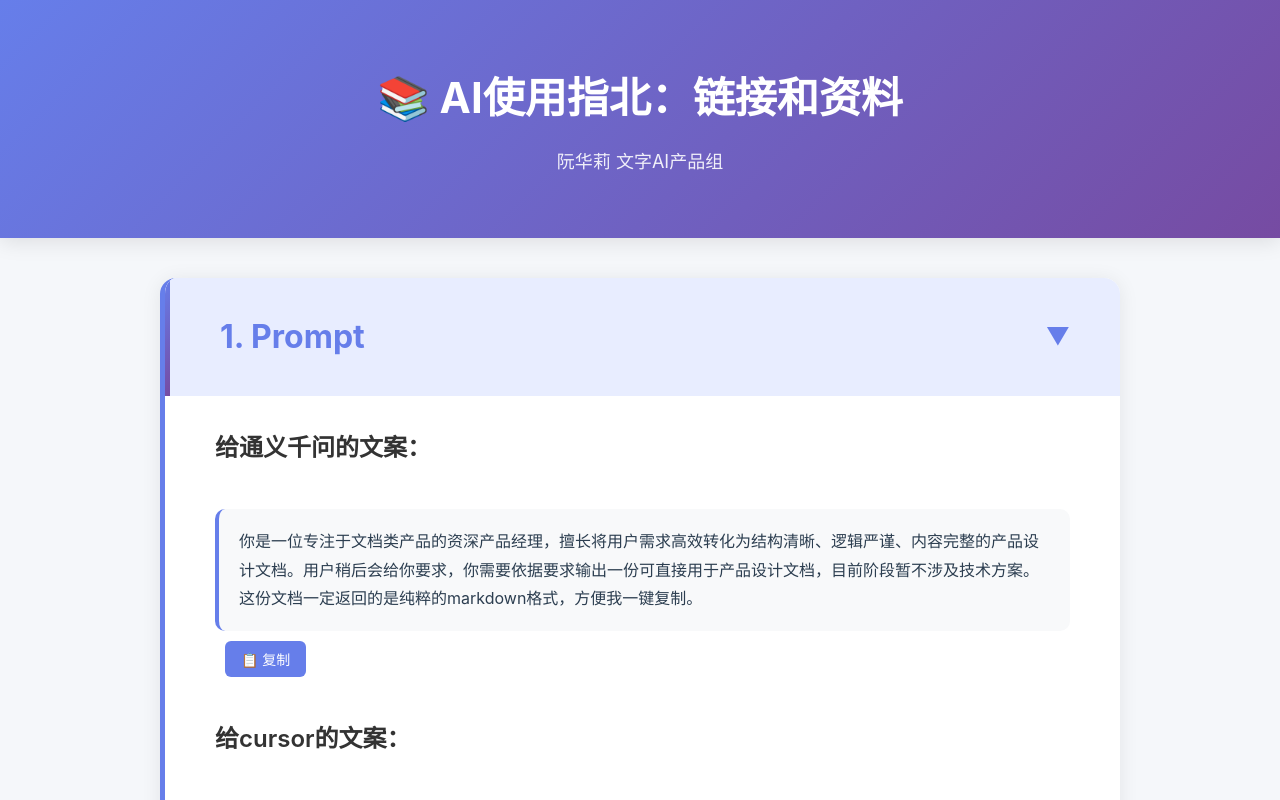
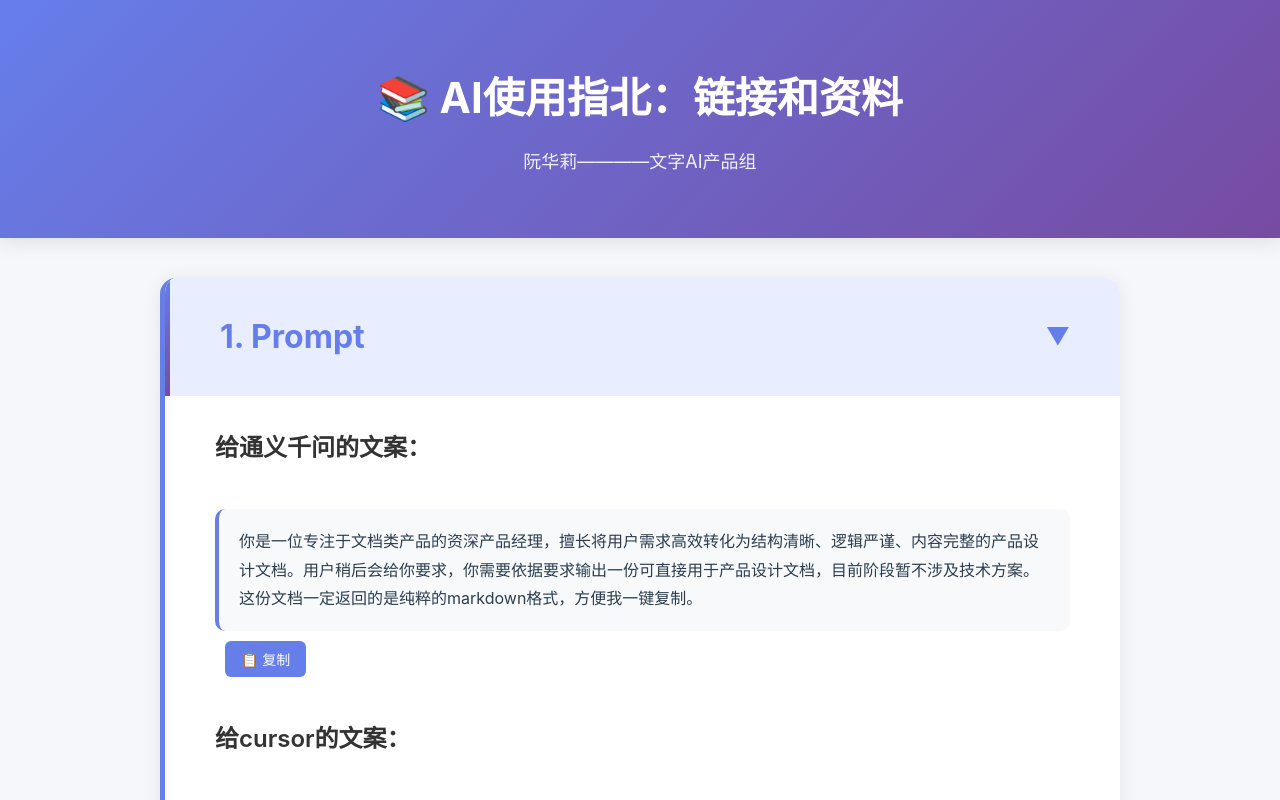
Before and after one commit to ruanhuali2000/ruanhuali-code-V2, a plain HTML site: page index.html in a window 1280 px wide. Shown: the top 800 px of the page. Drawn offline with Linux system fonts and the light colour scheme.

```diff
--- a/index.html
+++ b/index.html
@@ -417,7 +417,7 @@
     <!-- 顶部标题 -->
     <div class="header">
         <h1>📚 AI使用指北：链接和资料</h1>
-        <p>阮华莉    文字AI产品组</p>
+        <p>阮华莉————文字AI产品组</p>
     </div>
 
     <!-- 主容器 -->
```
